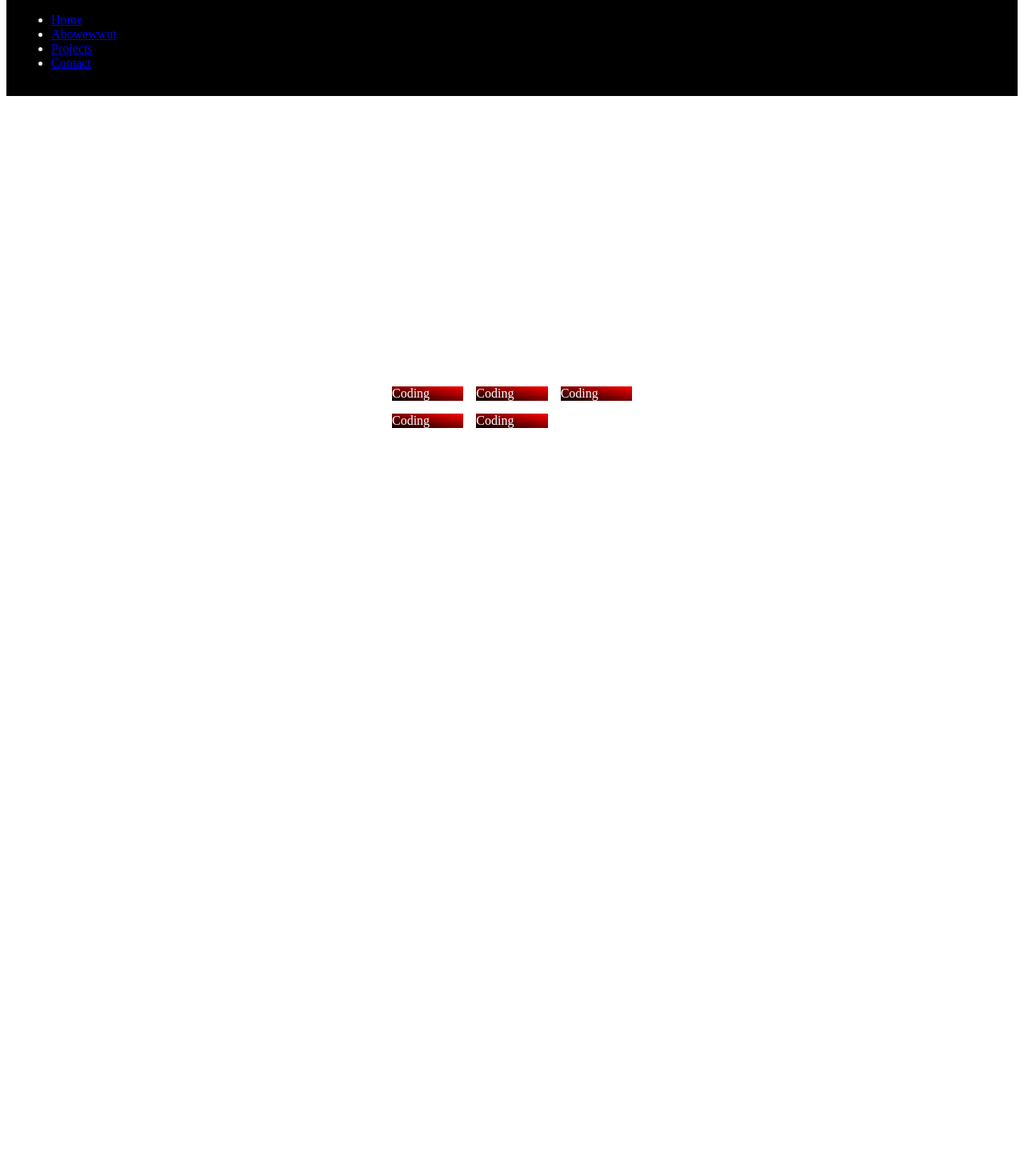
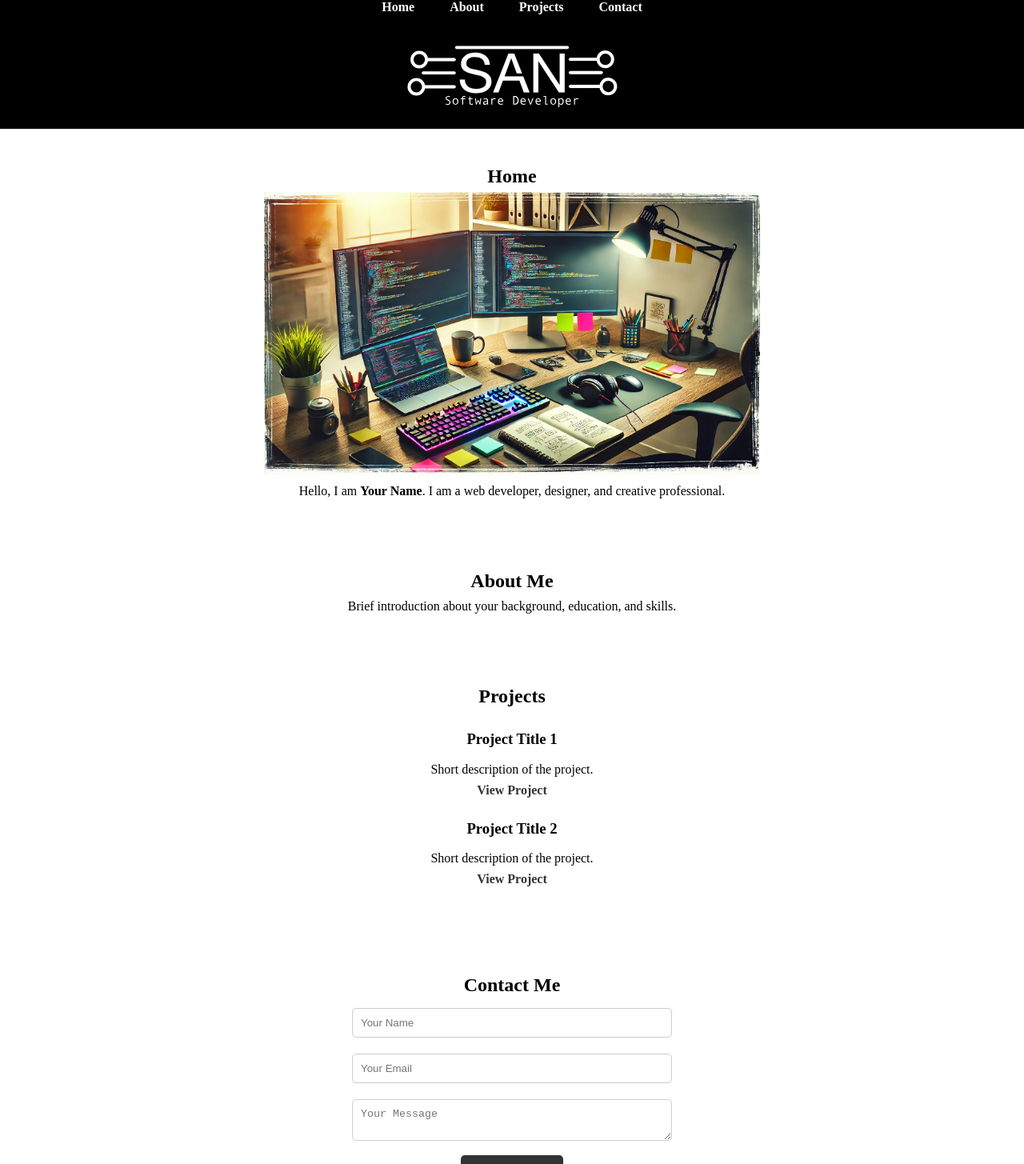
Before and after one commit to Sansumaki/portfolio, a SvelteKit app: page / in a window 1280 px wide. Shown: the part 24-1479 px from the top of the page at 80% size. Before the commit the page ends 816 px from the top, so only its background shows below. Built offline with nearby package versions, Linux system fonts and the light colour scheme.

Commit message:
update frontpage

```diff
--- a/src/app.scss
+++ b/src/app.scss
@@ -9,15 +9,17 @@ $accent-font: 'fonts/Biryani-Regular.ttf';
 $font-size: 1em;
 $big-font-size: 2em;
 
+* {
+    margin: 0;
+    padding: 0;
+    box-sizing: border-box;
+}
+
 body {
     min-height: 100vh;
-    color: $primary-color;
     font-family: $accent-font;
     font-size: $font-size;
+    line-height: 1.6;
+    padding: 0;
+    margin: 0;
 }
-
-header {
-    background-color: black;
-    color: white;
-    padding: 1em;
-}
--- a/src/routes/+layout.svelte
+++ b/src/routes/+layout.svelte
@@ -4,15 +4,54 @@
  const currentYear = new Date().getFullYear();
 </script>
 
-<header>
+<style lang="scss">
+header {
+    background-color: black;
+    color: white;
+    padding: 20px 0;
+    text-align: center;
+}
+
+nav ul {
+    list-style-type: none;
+    padding: 0;
+    text-align: center;
+}
+
+nav ul li {
+    display: inline;
+    margin: 0 20px;
+}
+
+nav ul li a {
+    color: #fff;
+    text-decoration: none;
+    font-weight: bold;
+}
+
+footer {
+    text-align: center;
+    padding: 20px 0;
+    background-color: #333;
+    color: #fff;
+}
+
+.logo {
+    color: white;
+    height: 80px;
+    margin-top: 2em;
+}
+</style>
+<header class="header">
     <nav>
         <ul>
-            <li><a href="/">Home</a></li>
-            <li><a href="#about">Abowewwut</a></li>
+            <li><a href="#home">Home</a></li>
+            <li><a href="#about">About</a></li>
             <li><a href="#projects">Projects</a></li>
             <li><a href="#contact">Contact</a></li>
         </ul>
     </nav>
+    <img src="/SanLogo.svg" alt="Logo" class="logo" />
 </header>
 
 <main>
--- a/src/routes/+page.svelte
+++ b/src/routes/+page.svelte
@@ -21,7 +21,100 @@ h1 {
         }
     }
 }
+
+
+section {
+    padding: 40px 20px;
+    text-align: center;
+}
+
+.project {
+    margin: 20px 0;
+}
+
+.project h3 {
+    margin: 10px 0;
+}
+
+.project a {
+    text-decoration: none;
+    color: #333;
+    font-weight: bold;
+}
+
+form {
+    max-width: 400px;
+    margin: 0 auto;
+}
+
+form input,
+form textarea {
+    width: 100%;
+    padding: 10px;
+    margin: 10px 0;
+    border: 1px solid #ccc;
+    border-radius: 5px;
+}
+
+form button {
+    background-color: #333;
+    color: #fff;
+    padding: 10px 20px;
+    border: none;
+    border-radius: 5px;
+    cursor: pointer;
+}
+
+form button:hover {
+    background-color: #555;
+}
+
+.desk {
+    width: 50%;
+
+}
+
 </style>
+
+
+<section id="home">
+    <h2>Home</h2>
+
+    <img src="desktop.webp" alt="desk" class="desk" />
+
+    <p>Hello, I am <strong>Your Name</strong>. I am a web developer, designer, and creative professional.</p>
+</section>
+
+<section id="about">
+    <h2>About Me</h2>
+    <p>Brief introduction about your background, education, and skills.</p>
+</section>
+
+<section id="projects">
+    <h2>Projects</h2>
+    <div class="project">
+        <h3>Project Title 1</h3>
+        <p>Short description of the project.</p>
+        <a href="#">View Project</a>
+    </div>
+    <div class="project">
+        <h3>Project Title 2</h3>
+        <p>Short description of the project.</p>
+        <a href="#">View Project</a>
+    </div>
+</section>
+
+<section id="contact">
+    <h2>Contact Me</h2>
+    <form>
+        <input type="text" placeholder="Your Name" required>
+        <input type="email" placeholder="Your Email" required>
+        <textarea placeholder="Your Message" required></textarea>
+        <button type="submit">Send Message</button>
+    </form>
+</section>
+
+
 <h1>libberflabber Wobblewob</h1>
 
 <div class="container">
```
Also changed, not shown: static/desktop.webp (added).
